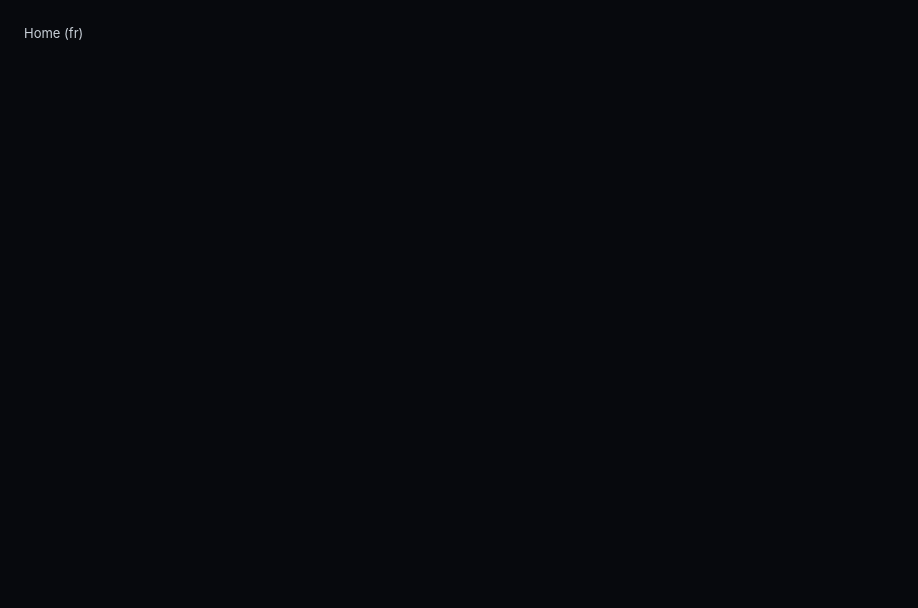
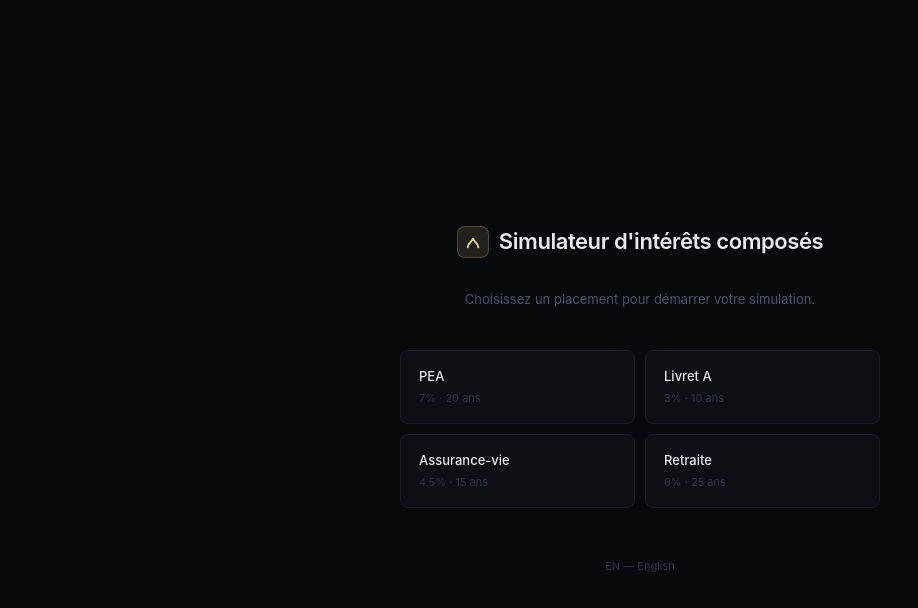
Before and after one commit to my-monkeys/compound-poc, a React (Vite) app: page / in a window 1280 px wide. Shown: the top 608 px of the page, without its empty margins (0-918 px from the left). Built offline with nearby package versions, Linux system fonts and the light colour scheme; the HTML template or start-up script is replaced by a standard one.

Commit message:
feat: add Home and NotFound pages

```diff
--- a/src/pages/Home.jsx
+++ b/src/pages/Home.jsx
@@ -1,3 +1,85 @@
+import { Link } from 'react-router-dom'
+import { scenarios } from '../config/scenarios'
+import Seo from '../components/Seo'
+
+const BASE = 'https://compound.app'
+
+const labels = {
+  fr: {
+    title: "Compound — Simulateur d'intérêts composés",
+    description: "Calculez et simulez la croissance de votre épargne avec intérêts composés. PEA, Livret A, Assurance-vie, Retraite.",
+    h1: "Simulateur d'intérêts composés",
+    sub: "Choisissez un placement pour démarrer votre simulation.",
+  },
+  en: {
+    title: "Compound — Compound Interest Calculator",
+    description: "Calculate and simulate your savings growth with compound interest. PEA, Livret A, Life Insurance, Retirement.",
+    h1: "Compound Interest Calculator",
+    sub: "Choose an account type to start your simulation.",
+  },
+}
+
 export default function Home({ lang }) {
-  return <div style={{ color: '#c9d1d9', padding: 24 }}>Home ({lang})</div>
+  const copy = labels[lang]
+  const path = lang === 'en' ? '/en/' : '/'
+
+  const jsonLd = {
+    '@context': 'https://schema.org',
+    '@type': 'WebSite',
+    name: 'Compound',
+    url: BASE,
+    description: copy.description,
+  }
+
+  return (
+    <>
+      <Seo
+        title={copy.title}
+        description={copy.description}
+        canonical={`${BASE}${path}`}
+        hreflangFr={`${BASE}/`}
+        hreflangEn={`${BASE}/en/`}
+        jsonLd={jsonLd}
+      />
+      <div style={{ minHeight: '100dvh', display: 'flex', flexDirection: 'column', alignItems: 'center', justifyContent: 'center', padding: '40px 24px' }}>
+        <div style={{ display: 'flex', alignItems: 'center', gap: 10, marginBottom: 32 }}>
+          <div style={{ width: 32, height: 32, background: '#e2cb9520', border: '1px solid #e2cb9440', borderRadius: 8, display: 'flex', alignItems: 'center', justifyContent: 'center' }}>
+            <svg width="16" height="16" viewBox="0 0 12 12" fill="none" stroke="#e2cb95" strokeWidth="1.5">
+              <path d="M2 10 C2 6 6 6 6 3 C6 6 10 6 10 10" strokeLinecap="round"/>
+            </svg>
+          </div>
+          <h1 style={{ color: '#e8eaf0', fontSize: 22, fontWeight: 600, letterSpacing: '-.02em' }}>{copy.h1}</h1>
+        </div>
+        <p style={{ color: '#4a5568', fontSize: 13, marginBottom: 40, textAlign: 'center', maxWidth: 400 }}>{copy.sub}</p>
+        <div style={{ display: 'grid', gridTemplateColumns: '1fr 1fr', gap: 10, width: '100%', maxWidth: 480 }}>
+          {Object.values(scenarios).map(s => {
+            const href = lang === 'en' ? `/en/${s.enSlug}` : `/${s.slug}`
+            const name = s[lang]?.name ?? s.fr.name
+            return (
+              <Link
+                key={s.slug}
+                to={href}
+                style={{ background: '#0d0f14', border: '1px solid #1a1e2a', borderRadius: 8, padding: '16px 18px', textDecoration: 'none' }}
+                onMouseEnter={e => { e.currentTarget.style.borderColor = '#e2cb9440' }}
+                onMouseLeave={e => { e.currentTarget.style.borderColor = '#1a1e2a' }}
+              >
+                <div style={{ color: '#e8eaf0', fontSize: 13, fontWeight: 500, marginBottom: 4 }}>{name}</div>
+                <div style={{ color: '#2e3545', fontSize: 11 }}>
+                  {s.defaults.rate}% · {s.defaults.years} {lang === 'en' ? 'years' : 'ans'}
+                </div>
+              </Link>
+            )
+          })}
+        </div>
+        <div style={{ marginTop: 48 }}>
+          <Link
+            to={lang === 'en' ? '/' : '/en/'}
+            style={{ color: '#2e3545', fontSize: 11, textDecoration: 'none' }}
+          >
+            {lang === 'en' ? 'FR — Français' : 'EN — English'}
+          </Link>
+        </div>
+      </div>
+    </>
+  )
 }
--- a/src/pages/NotFound.jsx
+++ b/src/pages/NotFound.jsx
@@ -1,3 +1,10 @@
+import { Link } from 'react-router-dom'
+
 export default function NotFound() {
-  return <div style={{ color: '#c9d1d9', padding: 24 }}>404</div>
+  return (
+    <div style={{ minHeight: '100dvh', display: 'flex', flexDirection: 'column', alignItems: 'center', justifyContent: 'center', gap: 16 }}>
+      <div style={{ color: '#2e3545', fontSize: 48, fontWeight: 700 }}>404</div>
+      <Link to="/" style={{ color: '#4a5568', fontSize: 12, textDecoration: 'none' }}>← Retour</Link>
+    </div>
+  )
 }
```
